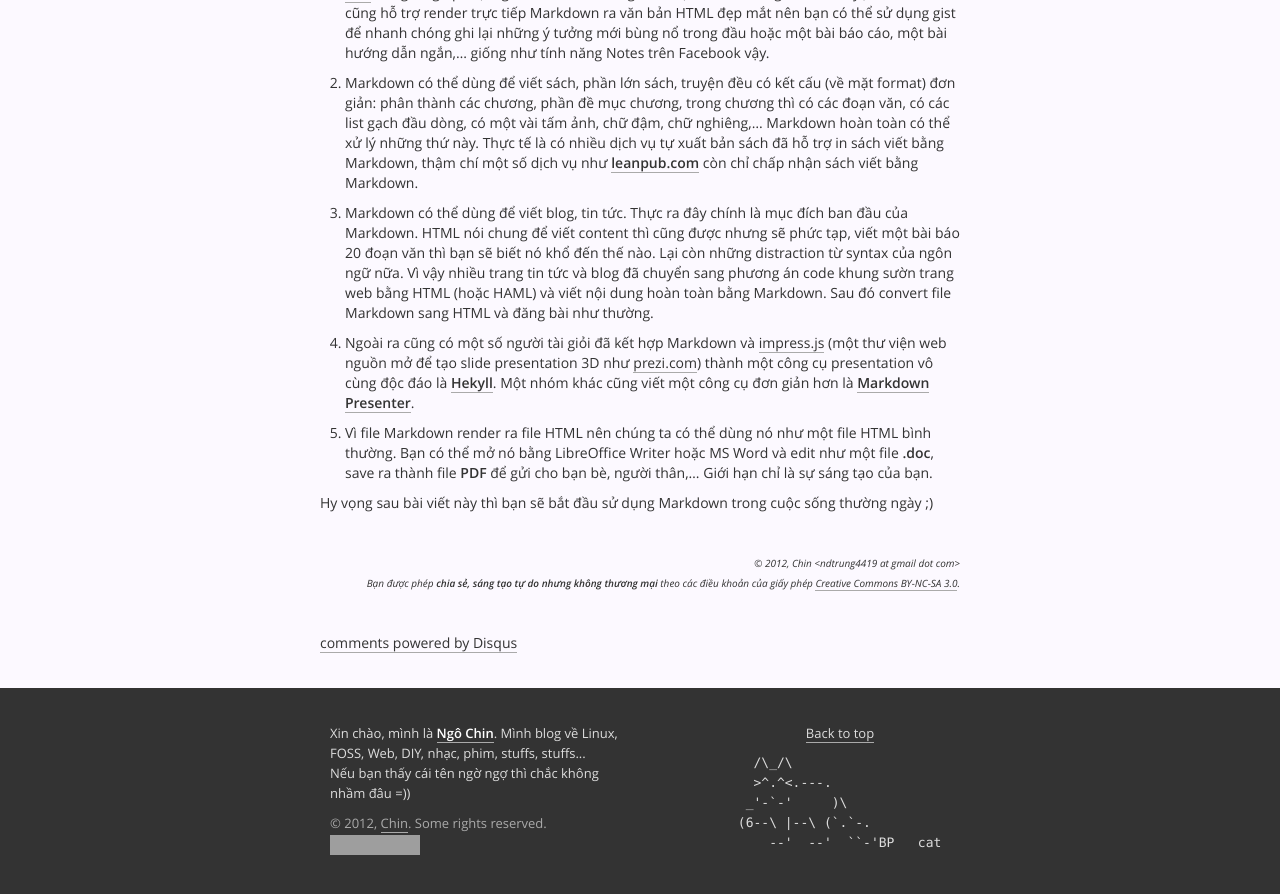
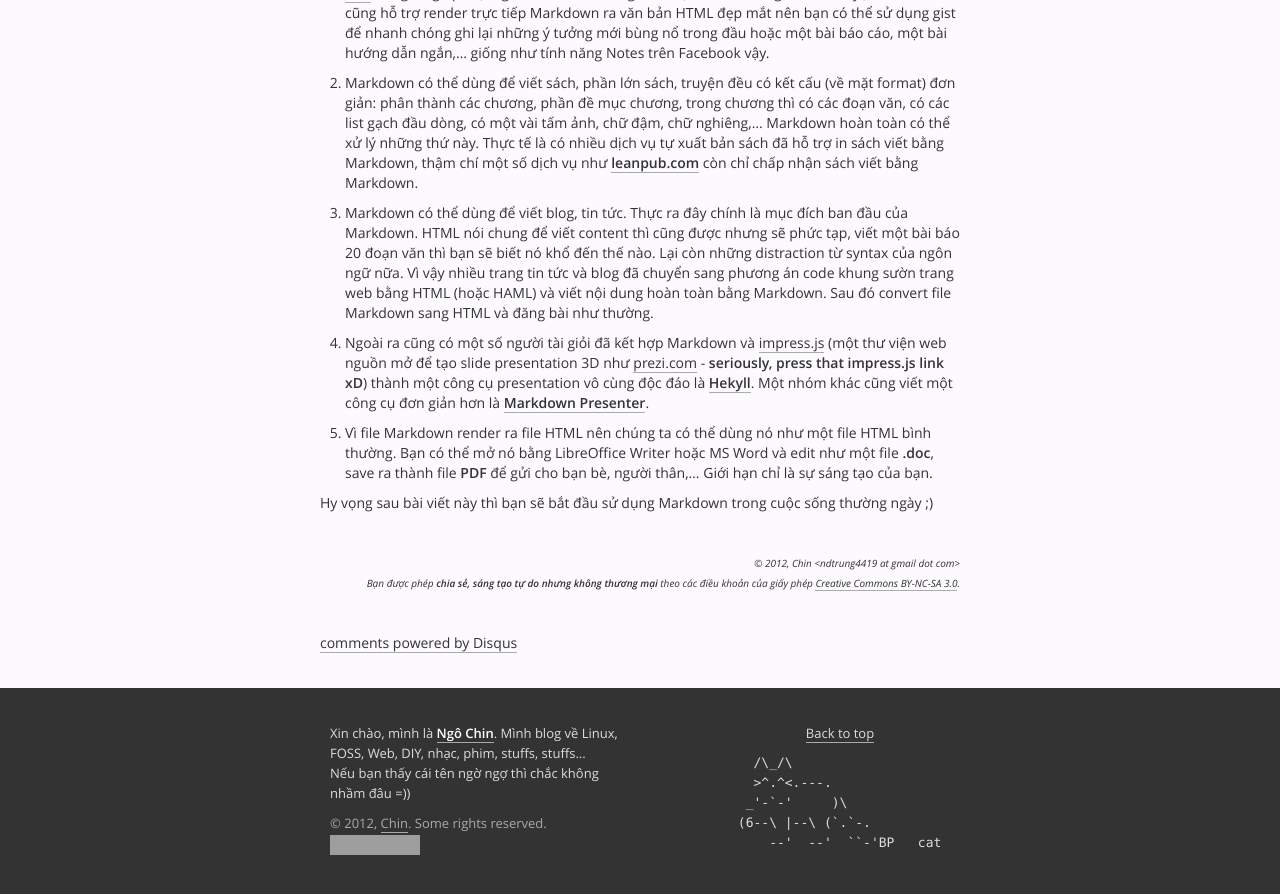
Before and after one commit to lewtds/lewtds.github.com, a Jekyll site: the page built from _posts/2013-01-03-markdown.md, in a window 1280 px wide and 900 px high, scrolled down 2450 px. Shown: the top 894 px of the window. Built offline with Jekyll 4.4.1, drawn with Linux system fonts in a browser that asks for light colours; comment, search, counter and statistics services are not loaded; grey boxes are pictures that could not be loaded.

Commit message:
More emphasis in 2012-01-03-markdown

```diff
--- a/_posts/2013-01-03-markdown.md
+++ b/_posts/2013-01-03-markdown.md
@@ -132,7 +132,7 @@ khung sườn trang web bằng HTML (hoặc HAML) và viết nội dung hoàn to
 Sau đó convert file Markdown sang HTML và đăng bài như thường.
 
 4. Ngoài ra cũng có một số người tài giỏi đã kết hợp Markdown và [impress.js](http://bartaz.github.com/impress.js) (một thư viện
-web nguồn mở để tạo slide presentation 3D như [prezi.com](http://prezi.com)) thành một công cụ presentation
+web nguồn mở để tạo slide presentation 3D như [prezi.com](http://prezi.com) - **seriously, press that impress.js link xD**) thành một công cụ presentation
 vô cùng độc đáo là **[Hekyll](http://treehouseagency.com/blog/brian-mcmurray/2012/02/22/meet-hekyll-markdown-presentations-hackers)**. Một nhóm khác cũng viết một công cụ đơn giản hơn là **[Markdown Presenter](http://www.maclife.com/article/howtos/how_create_presentation_markdown)**.
 
 5. Vì file Markdown render ra file HTML nên chúng ta có thể dùng nó như một file HTML
```
